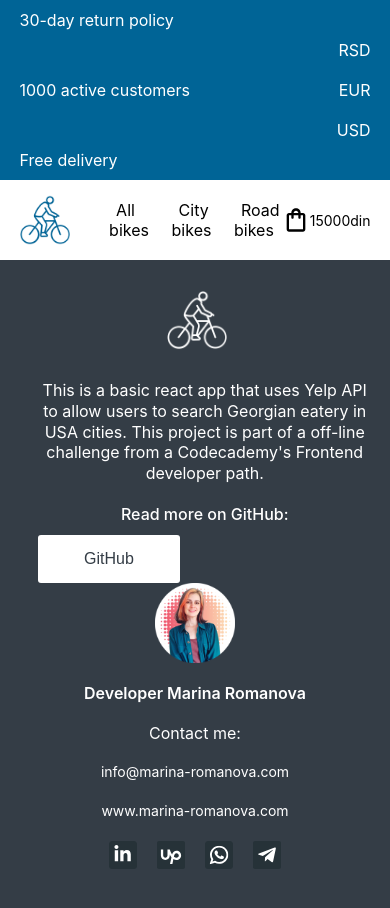
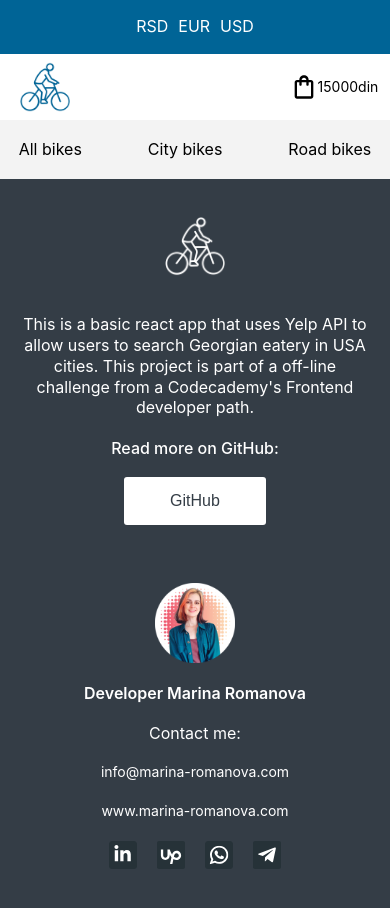
Before and after one commit to marina-projects/Bike-shop-React-redux-app, a React (Create React App) app: page / in a window 390 px wide. Shown: the top 908 px of the page. Built offline with nearby package versions, Linux system fonts and the light colour scheme.

Commit message:
header footer responsive

```diff
--- a/src/App.css
+++ b/src/App.css
@@ -7,6 +7,10 @@
 
 p, h1, h2, h3 {
   margin: 0;
+}
+
+li {
+  list-style-type: none;
 }
 
 div {
--- a/src/components/footer/footer.css
+++ b/src/components/footer/footer.css
@@ -83,7 +83,6 @@
 
 .second-column a:hover {
     border-bottom: 1px solid var(--white);
-    font-weight: 500;
     padding-bottom: 1px;
 }
 
@@ -110,15 +109,22 @@
 /* MOBILE */
 
 @media screen and (max-width: 767px) {
+
+    /* first column */
+
     .first-column, .second-column, .first-column .logo-area {
         width: 100%;
         justify-content: center;
         align-items: center;
     }
 
+    .first-column {
+        padding: 0;
+        margin-bottom: 50px;
+    }
+
     .first-column .logo-area {
         gap: 2px;
-        margin-left: -15px;
     }
 
     .first-column img {
--- a/src/components/footer/footer.js
+++ b/src/components/footer/footer.js
@@ -18,7 +18,7 @@ const Footer = () => {
                 <div className="project-description div-column">
                     <p>This is a basic react app that uses Yelp API to allow users to search Georgian eatery in USA cities. This project is part of a off-line challenge from a Codecademy's Frontend developer path.</p>
                     <p className="read-more">Read more on GitHub:</p>
-                    <button href="https://github.com/marina-projects/react_app_georgian_food" target="_blank" rel="noreferrer">GitHub</button>
+                    <a href="https://github.com/marina-projects/Bike-shop-React-redux-app" target="_blank" rel="noreferrer"><button>GitHub</button></a>
                 </div>
             </div>
             <div className="second-column div-column">
--- a/src/components/header/header.css
+++ b/src/components/header/header.css
@@ -1,8 +1,7 @@
 /* Top menu */
 
 .top-menu {
-    padding-top: 10px;
-    padding-bottom: 10px;
+    padding: 10px 0;
     background-color: var(--main-blue);
     justify-content: space-between;
 }
@@ -31,6 +30,17 @@
 .currency-switcher {
     gap: 20px;
     justify-content: flex-end;
+}
+
+.currency-switcher li {
+    color: var(--white);
+    padding-bottom: 2px;
+}
+
+.currency-switcher li:hover, .menu-area a:focus {
+    border-bottom: 1px solid var(--white);
+    padding-bottom: 1px;
+    cursor: pointer;
 }
 
 /* Main menu */
@@ -67,10 +77,6 @@
     gap: 10%;
 }
 
-.menu-area li {
-    list-style-type: none;
-}
-
 .menu-area a {
    color: var(--black);
    padding: 3px 7px;
@@ -78,8 +84,7 @@
 
 .menu-area a:hover, .menu-area a:focus {
     border-bottom: 2px solid var(--main-blue);
-    color: #006496;
-    font-weight: 500;
+    color: var(--main-blue);
 }
 
 /* cart area */
@@ -93,3 +98,47 @@
 .cart p {
     font-size: 14px;
 }
+
+/* MOBILE */
+
+@media screen and (max-width: 767px) {
+
+    /* top menu */
+
+    .top-menu {
+        padding: 0;
+    }
+
+    .features-area {
+        display: none;
+    }
+
+    .currency-area {
+        width: 100%;
+        padding: 0;
+    }
+
+    .currency-switcher {
+        gap: 10px;
+        justify-content: center;
+        padding: 0;
+    }
+
+    /* main menu */
+
+    .menu-area {
+        width: 100%;
+        padding: 5% 3%;
+        background-color: #f3f3f3;
+    }
+
+    .cart-area, .logo-area {
+        order: -1;
+        padding: 2% 3%;
+    }
+
+    .menu-area nav {
+        justify-content: space-between;
+    }
+
+}
--- a/src/components/header/header.js
+++ b/src/components/header/header.js
@@ -14,11 +14,11 @@ const Header = () => {
                     <p>Free delivery</p>
                 </div>
                 <div className="currency-area div-row">
-                    <div className="currency-switcher div-row">
-                        <p>RSD</p>
-                        <p>EUR</p>
-                        <p>USD</p>
-                    </div>
+                    <ul className="currency-switcher div-row">
+                        <li>RSD</li>
+                        <li>EUR</li>
+                        <li>USD</li>
+                    </ul>
                 </div>
             </div>
             <div className="main-menu div-row">
```
